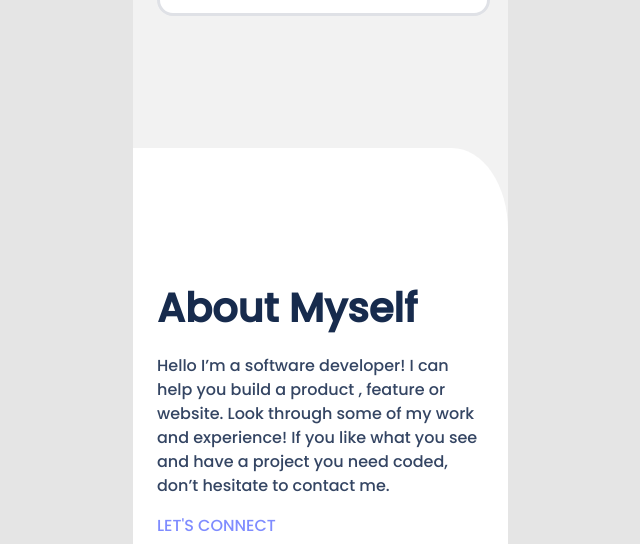
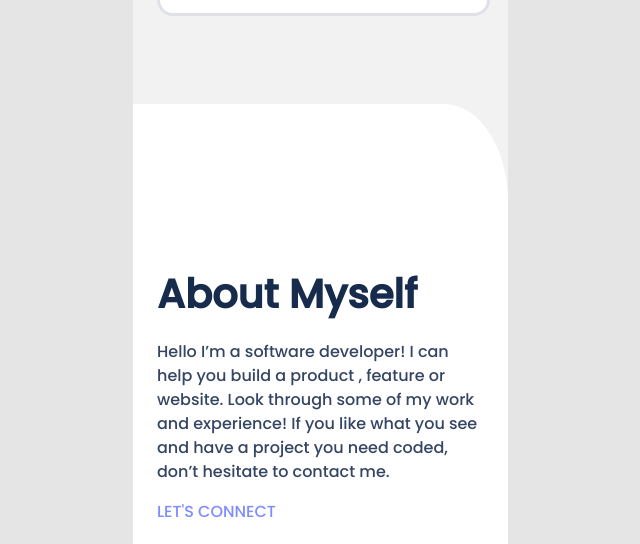
Before and after one commit to MayPyone/My_Portfolio, a website: page index.html in a window 1280 px wide. Shown: the part 3500-4044 px from the top of the page, without its empty margins (379-1019 px from the left). Drawn offline with Linux system fonts and the light colour scheme.

Commit message:
Update about myself section

```diff
--- a/index.html
+++ b/index.html
@@ -204,8 +204,8 @@
 </div>
 </section>
     <section class="aboutme">
-        <header>
 
+        <div class="intro_2">
             <div class="headline">
                 <main>
                     <h2><strong class="strong">About Myself</strong>
@@ -232,10 +232,8 @@
 
             </div>
 
+        </div>
 
-
-        </header>
-    </div>
         <div class="ability">
 
 
--- a/style.css
+++ b/style.css
@@ -296,6 +296,13 @@ h1 {
   padding-bottom: 32px;
 }
 
+.intro_2 {
+  width: 100%;
+  background-color: #fff;
+  padding-top: 144px;
+  border-top-right-radius: 17%;
+}
+
 .ability {
   width: 375px;
   background-color: #fff;
```
Lines whose indentation alone changed are shown as unchanged.
